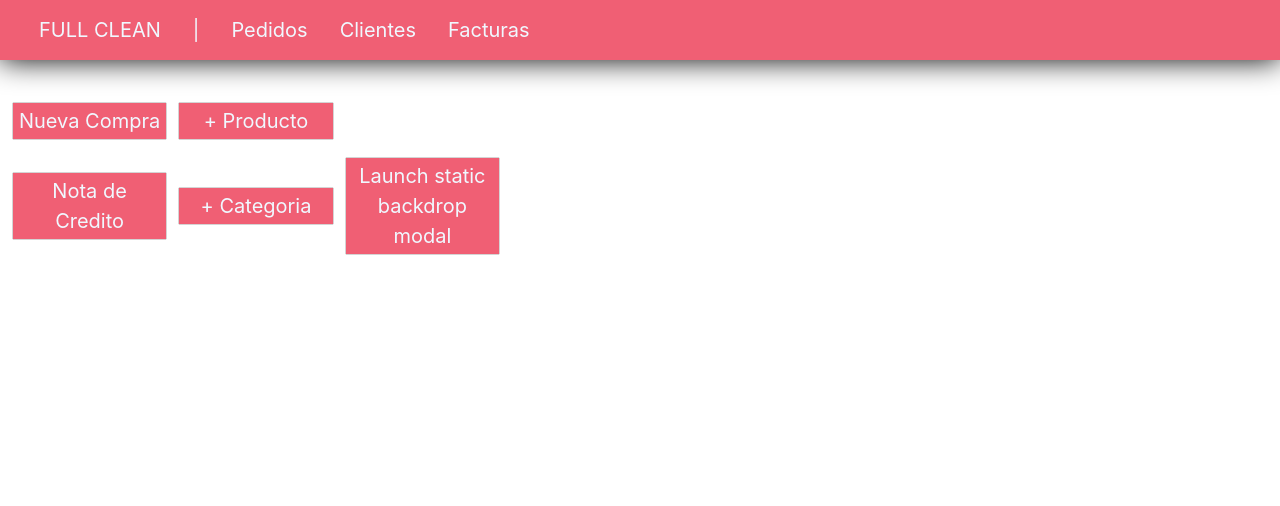
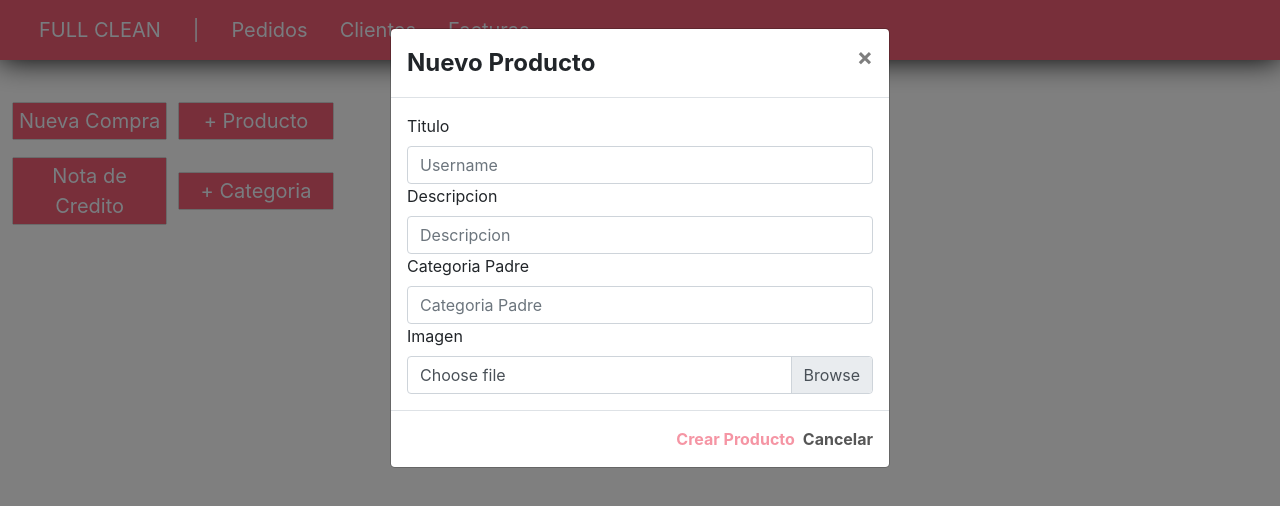
Before and after one commit to oguzman-se/FullClean, a React (Create React App) app: page / in a window 1280 px wide. Both pictures are taken after a click on the button "+ Producto". Shown: the top 506 px of the page. Built offline with nearby package versions, Linux system fonts and the light colour scheme.

Commit message:
FULL CLEAN TEST TERMINADO

```diff
--- a/src/App.css
+++ b/src/App.css
@@ -36,5 +36,19 @@
 }
 .size-button{
   max-width: 100%;
-
 }
+.modal-button-create{
+  background-color: rgba(255, 255, 255, 0);
+  border: rgba(158, 88, 88, 0);
+  color: rgba(240, 95, 117, 0.664) ;
+  font-weight: bold;
+}
+.modal-button-cancel{
+  background-color: rgba(255, 255, 255, 0);
+  border: rgba(158, 88, 88, 0);
+  font-weight: bold;
+  color: rgba(0, 0, 0, 0.664);
+}
+#modal-tittle{
+  font-weight: bolder;
+}
--- a/src/components/Button.js
+++ b/src/components/Button.js
@@ -2,7 +2,7 @@ import 'bootstrap/dist/css/bootstrap.css';
 
 function Button(props) {
     return(
-        <button type="button" className="btn btn-custom">{props.children}</button>
+        <button type="button" className="btn btn-custom" onClick={props.onClick}>{props.children}</button>
 )}
 
 export default Button;
--- a/src/components/Modal.js
+++ /dev/null
@@ -1,41 +0,0 @@
-import Button from '../components/Button'
-import React, {useState} from 'react'
-import {Modal} from 'react-bootstrap'
-
-function Example() {
-  const [show, setShow] = useState(false);
-
-  const handleClose = () => setShow(false);
-  const handleShow = () => setShow(true);
-
-  return (
-    <>
-      <Button variant="primary" onClick={handleShow}>
-        Launch static backdrop modal
-      </Button>
-
-      <Modal
-        show={show}
-        onHide={handleClose}
-        backdrop="static"
-        keyboard={false}
-      >
-        <Modal.Header closeButton>
-          <Modal.Title>Modal title</Modal.Title>
-        </Modal.Header>
-        <Modal.Body>
-          I will not close if you click outside me. Don't even try to press
-          escape key.
-        </Modal.Body>
-        <Modal.Footer>
-          <Button variant="secondary" onClick={handleClose}>
-            Close
-          </Button>
-          <Button variant="primary">Understood</Button>
-        </Modal.Footer>
-      </Modal>
-    </>
-  );
-}
-
-export default Example;
--- /dev/null
+++ b/src/components/ModalCustom.js
@@ -0,0 +1,60 @@
+import Button from '../components/Button'
+import React from 'react'
+import {Modal} from 'react-bootstrap'
+import 'bootstrap/dist/css/bootstrap.css';
+import '../../src/App.css'
+
+function ModalCustom({show, setShow}) {
+
+  const handleClose = () => setShow(false);
+
+
+  return (
+    <>
+      <Modal
+        show={show}
+        onHide={handleClose}
+        backdrop="static"
+        keyboard={false}
+      >
+        <Modal.Header closeButton>
+          <Modal.Title id="modal-tittle">Nuevo Producto</Modal.Title>
+        </Modal.Header>
+        <Modal.Body>
+        <div>
+          <label for="exampleInputEmail1">Titulo</label>
+          <input type="text" class="form-control"
+          placeholder="Username" aria-label="Username"/>
+        </div>
+        <div>
+          <label for="exampleInputEmail1">Descripcion</label>
+          <input type="text" class="form-control"
+          placeholder="Descripcion"/>
+        </div>
+        <div>
+          <label for="exampleInputEmail1">Categoria Padre</label>
+          <input type="text" class="form-control"
+          placeholder="Categoria Padre"/>
+        </div>
+        <div>
+          <label for="exampleInputEmail1">Imagen</label>
+          <div class="custom-file">
+
+            <input type="file" class="custom-file-input" id="customFile"/>
+            <label class="custom-file-label" for="customFile">Choose file</label>
+          </div>
+        </div>
+        </Modal.Body>
+        <Modal.Footer>
+          <button className="modal-button-create">Crear Producto</button>
+          <button className="modal-button-cancel" onClick={handleClose}>
+            Cancelar
+          </button>
+
+        </Modal.Footer>
+      </Modal>
+    </>
+  );
+}
+
+export default ModalCustom;
--- a/src/pages/Home.js
+++ b/src/pages/Home.js
@@ -1,10 +1,13 @@
 // Home.js
-import React from 'react'
+
 import Layout from '../components/Layout'
 import Button from '../components/Button'
-import Example from '../components/Modal'
+import ModalCustom from '../components/ModalCustom'
+import React, {useState} from 'react'
 
 function Home() {
+
+  const [show, setShow] = useState(false);
 
   return(
   <Layout>
@@ -12,7 +15,7 @@ function Home() {
           <Button className="sub-button">
             Nueva Compra
           </Button>
-          <Button className="sub-button">
+          <Button className="sub-button" onClick={()=>setShow(true)}>
             + Producto
           </Button>
           </div><div>
@@ -22,7 +25,7 @@ function Home() {
           <Button className="sub-button">
             + Categoria
           </Button>
-          <Example/>
+          <ModalCustom show={show} setShow={setShow}/>
         </div>
   </Layout>
 
```
